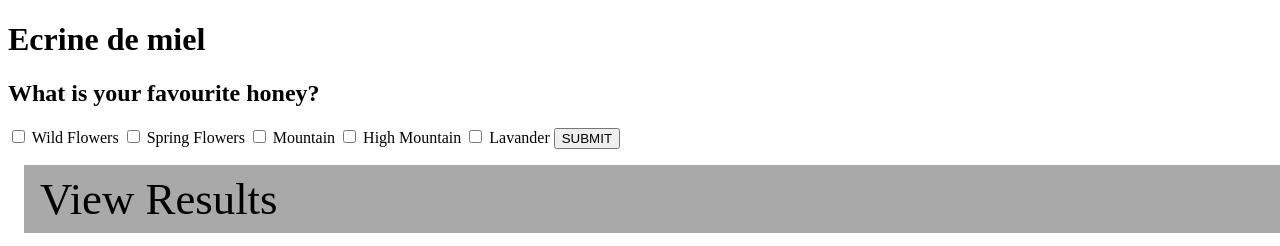
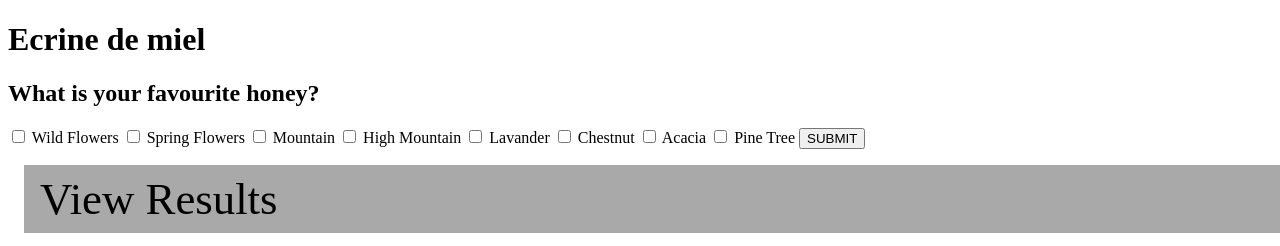
Before and after one commit to annettekk/ecrin-de-miel, a plain HTML site: page index.html in a window 1280 px wide. Shown: the top 246 px of the page. Drawn offline with nearby package versions, Linux system fonts and the light colour scheme.

Commit message:
honey types added

```diff
--- a/app.js
+++ b/app.js
@@ -20,6 +20,9 @@ let allProducts = [];
    const mountain = new Product('mountain')
    const highMountain = new Product('highmountain')
    const lavander = new Product('lavander')
+   const chestnut = new Product('chestnut')
+   const acacia = new Product('acacia')
+   const pineTree = new Product('pinetree')
 
 honeyForm.addEventListener("submit", function (event) {
         event.preventDefault();
@@ -29,8 +32,11 @@ honeyForm.addEventListener("submit", function (event) {
   const mountainSelected = event.target.mountain.checked;
   const highMountainSelected = event.target.highMountain.checked;
   const lavanderSelected = event.target.lavander.checked;
+  const chestnutSelected = event.target.chestnut.checked;
+  const acaciaSelected = event.target.acacia.checked;
+  const pineTreeSelected = event.target.pinetree.checked;
 
-  const inputSelection = [wildFlowersSelected, springFlowersSelected, mountainSelected, highMountainSelected, lavanderSelected];
+  const inputSelection = [wildFlowersSelected, springFlowersSelected, mountainSelected, highMountainSelected, lavanderSelected, chestnutSelected, acaciaSelected, pineTreeSelected];
 
   for (let i = 0; i < allProducts.length; i++) {
     if (inputSelection[i]) {
--- a/index.html
+++ b/index.html
@@ -37,7 +37,21 @@
                 <input type="checkbox" name="lavander" id="lavander"/>
                 <span>Lavander</span>
               </label>
+              <label for="chestnut">
+                <input type="checkbox" name="chestnut" id="chestnut"/>
+                <span>Chestnut</span>
+              </label>
+              <label for="acacia">
+                <input type="checkbox" name="acacia" id="acacia"/>
+                <span>Acacia</span>
+              </label>
+              <label for="pinetree">
+                <input type="checkbox" name="pinetree" id="pinetree"/>
+                <span>Pine Tree</span>
+              </label>
+
               <button type="submit">SUBMIT</button>
+
             </form>
 
     <div id="btn">View Results</div>
```
